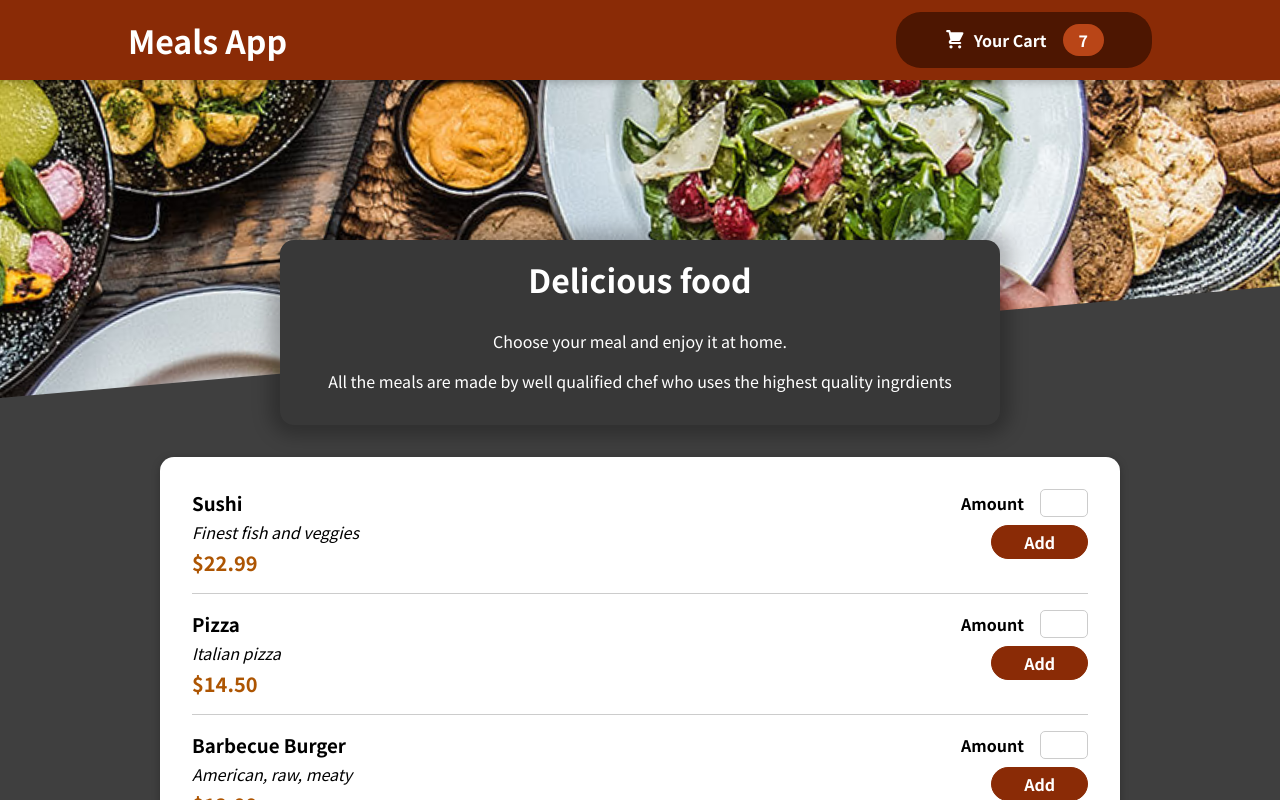
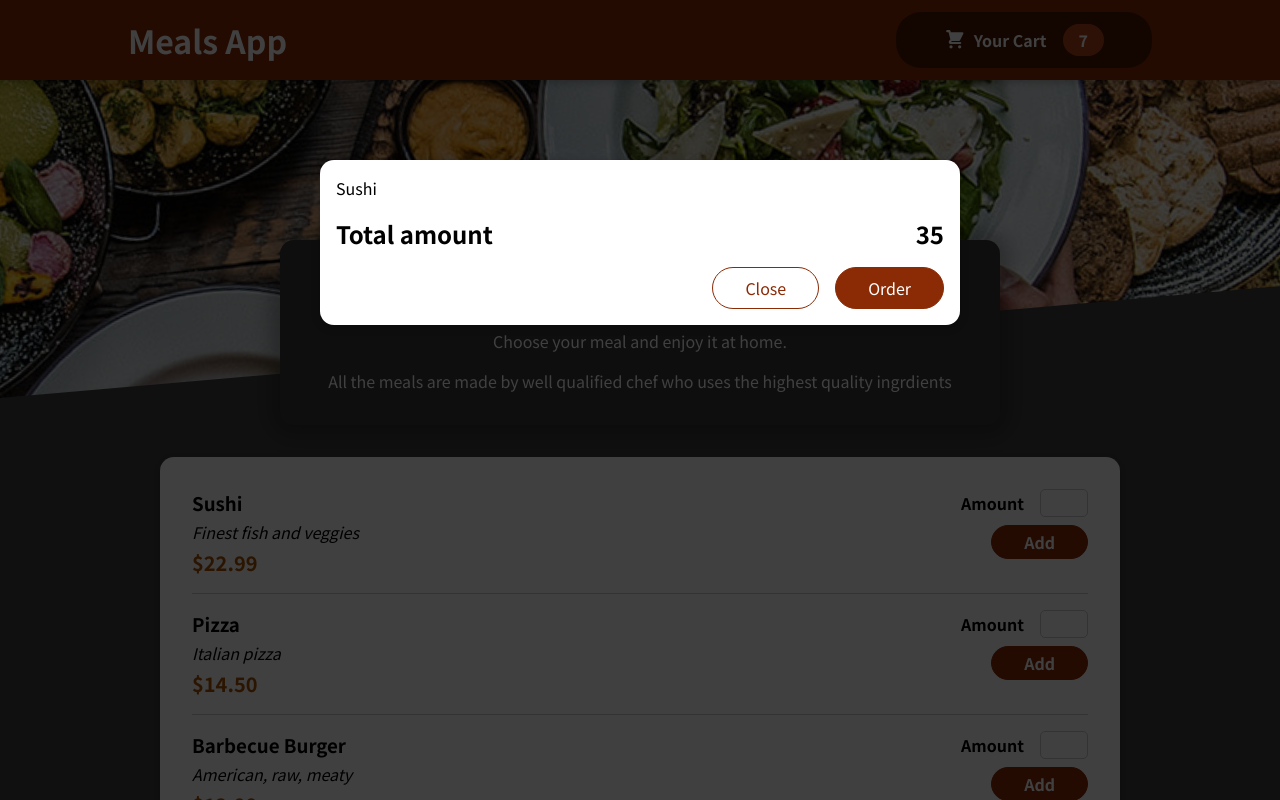
Before and after one commit to Grygle/Order_meal, a React (Create React App) app in the folder order_meal/: page / in a window 1280 px wide. Shown: the top 800 px of the page. Built offline with nearby package versions, Linux system fonts and the light colour scheme.

Commit message:
Added modal using React Portal

```diff
--- a/order_meal/public/index.html
+++ b/order_meal/public/index.html
@@ -28,6 +28,7 @@
   </head>
   <body>
     <noscript>You need to enable JavaScript to run this app.</noscript>
+    <div id="overlays"></div>
     <div id="root"></div>
     <!--
       This HTML file is a template.
--- a/order_meal/src/App.js
+++ b/order_meal/src/App.js
@@ -1,12 +1,15 @@
 import React from "react";
 import Header from "./components/Layout/Header";
-import Meals from './components/Meals/Meals';
+import Meals from "./components/Meals/Meals";
+import Cart from "./components/Cart/Cart";
+
 function App() {
     return (
         <React.Fragment>
+            <Cart />
             <Header />
             <main>
-              <Meals />
+                <Meals />
             </main>
         </React.Fragment>
     );
--- a/order_meal/src/components/Cart/Cart.js
+++ b/order_meal/src/components/Cart/Cart.js
@@ -1,3 +1,4 @@
+import Modal from '../UI/Modal'
 import styles from "./Cart.module.css";
 
 const Cart = (props) => {
@@ -5,7 +6,7 @@
         { id: "c1", name: "Sushi", amount: 2, price: 12.99 },
     ].map((item) => <li>{item.name}</li>)}</ul>;
     return (
-        <div>
+        <Modal>
             {cartItems}
             <div className={styles.total}>
                 <span>Total amount</span>
@@ -15,7 +16,7 @@
                 <button className={styles['button--alt']}>Close</button>
                 <button className={styles.button}>Order</button>
             </div>
-        </div>
+        </Modal>
     );
 };
 export default Cart;
--- /dev/null
+++ b/order_meal/src/components/UI/Modal.js
@@ -0,0 +1,31 @@
+import { Fragment } from "react";
+import ReactDOM from "react-dom";
+import styles from "./Modal.module.css";
+
+const Backdrop = (props) => {
+    return <div className={styles.backdrop}></div>;
+};
+
+const ModalOverlay = (props) => {
+    return (
+        <div className={styles.modal}>
+            <div className={styles.content}>{props.children}</div>
+        </div>
+    );
+};
+
+const portalElement = document.getElementById("overlays");
+
+const Modal = (props) => {
+    return (
+        <Fragment>
+            {ReactDOM.createPortal(<Backdrop />, portalElement)}
+            {ReactDOM.createPortal(
+                <ModalOverlay>{props.children}</ModalOverlay>,
+                portalElement
+            )}
+        </Fragment>
+    );
+};
+
+export default Modal;
--- /dev/null
+++ b/order_meal/src/components/UI/Modal.module.css
@@ -0,0 +1,40 @@
+.backdrop {
+    position: fixed;
+    top: 0;
+    left: 0;
+    width: 100%;
+    height: 100vh;
+    z-index: 20;
+    background-color: rgba(0, 0, 0, 0.75);
+}
+
+.modal {
+    position: fixed;
+    top: 20vh;
+    left: 5%;
+    width: 90%;
+    background-color: white;
+    padding: 1rem;
+    border-radius: 14px;
+    box-shadow: 0 2px 8px rgba(0, 0, 0, 0.25);
+    z-index: 30;
+    animation: slide-down 300ms ease-out forwards;
+}
+
+@media (min-width: 768px) {
+    .modal {
+        width: 40rem;
+        left: calc(50% - 20rem);
+    }
+}
+
+@keyframes slide-down {
+    from {
+        opacity: 0;
+        transform: translateY(-3rem);
+    }
+    to {
+        opacity: 1;
+        transform: translateY(0);
+    }
+}
```
